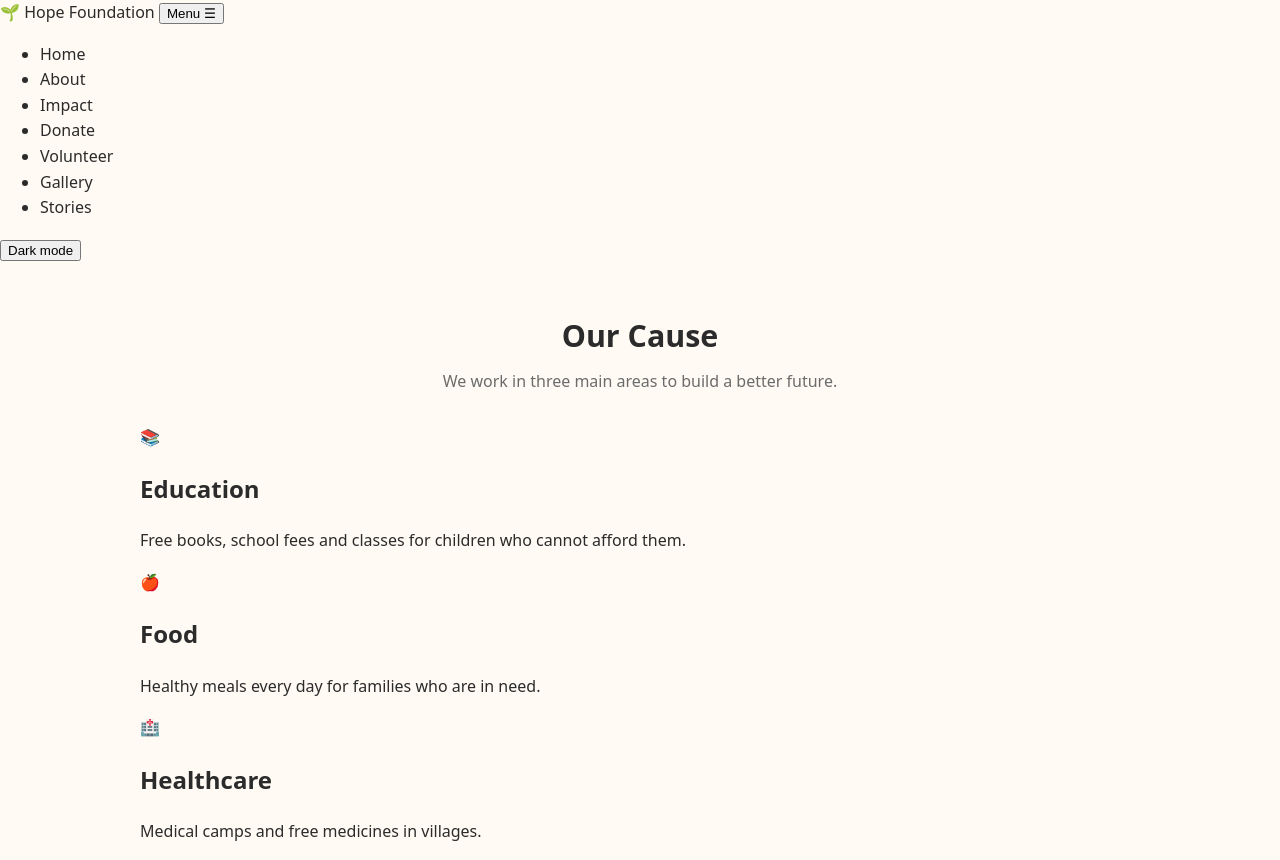
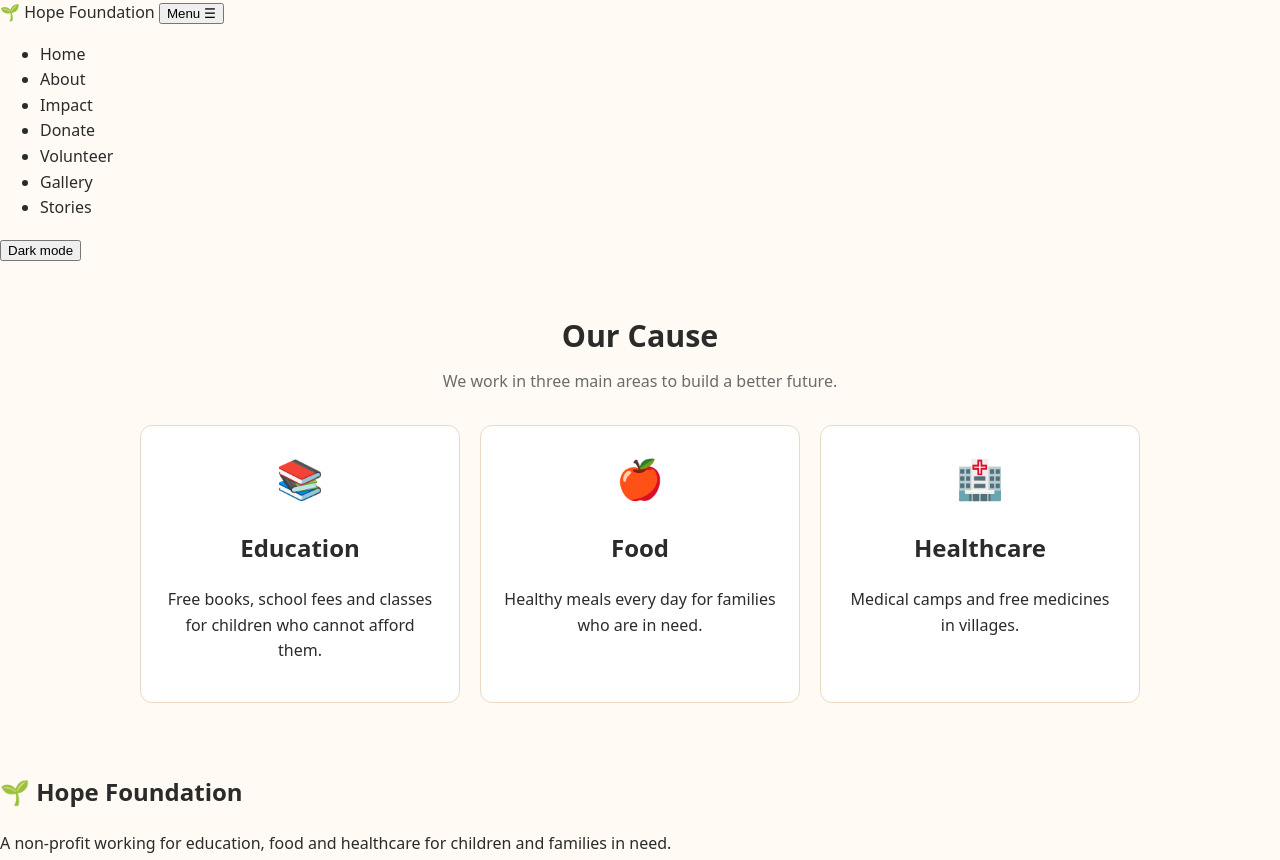
Before and after one commit to rajsudhanshu987-cmyk/hope-foundation-clg-pbl-project, a plain HTML site: page about.html in a window 1280 px wide. Shown: the top 860 px of the page. Drawn offline with Linux system fonts and the light colour scheme.

```diff
--- a/css/base.css
+++ b/css/base.css
@@ -102,3 +102,27 @@ section {
 .btn:focus-visible {
   background: var(--main-dark);
 }
+
+.row {
+  display: flex;
+  flex-wrap: wrap;
+  gap: 20px;
+  justify-content: center;
+}
+
+.card {
+  flex: 1 1 250px;
+  padding: 22px;
+  border: 1px solid var(--border);
+  border-radius: 12px;
+  background: var(--card);
+  text-align: center;
+}
+
+.card .icon {
+  font-size: 2.4rem;
+}
+
+.section-tint {
+  background: var(--soft);
+}
```
